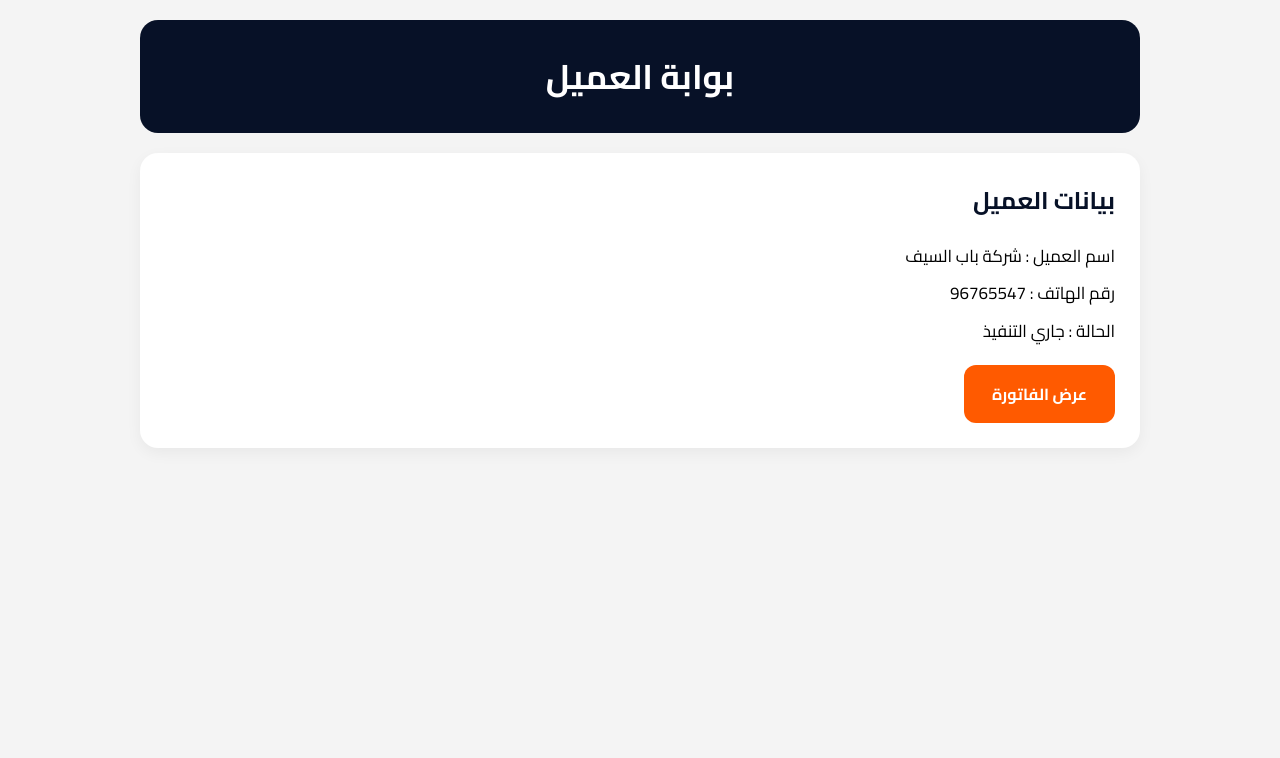
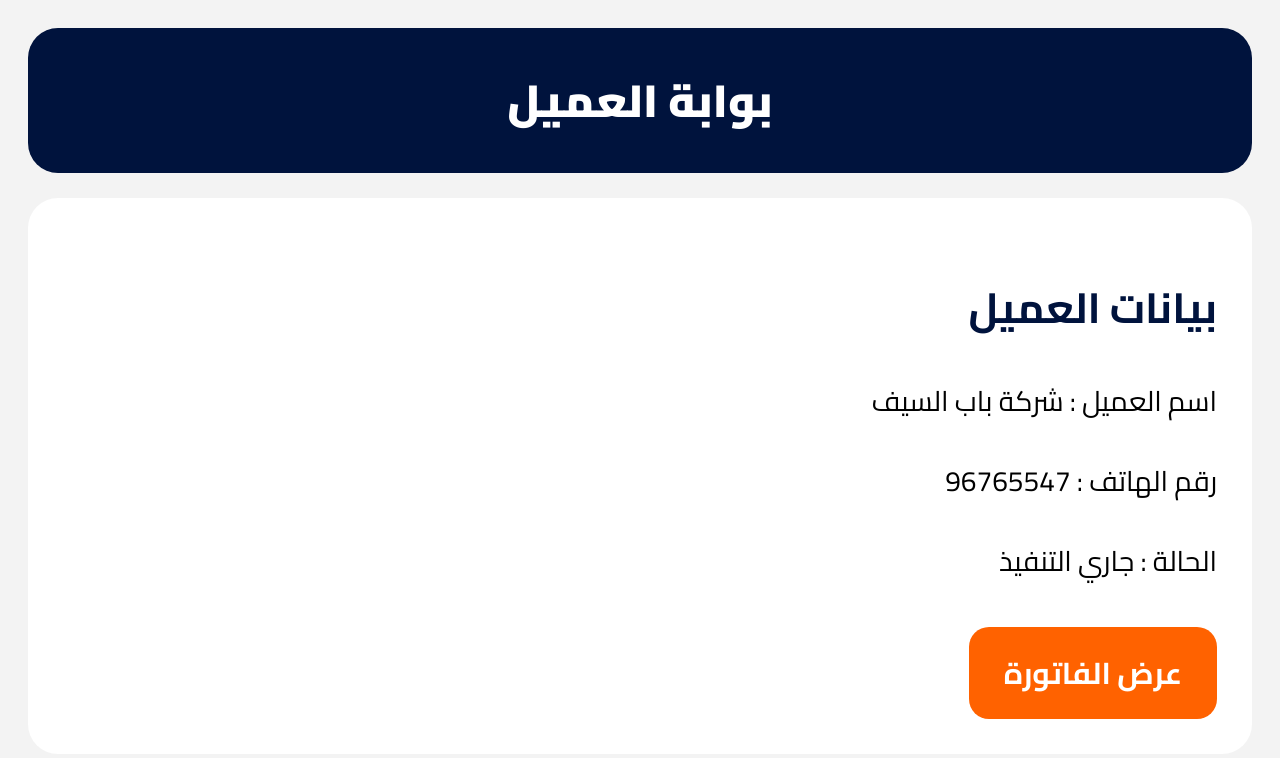
Before and after one commit to ibraazuz-kw/cnc-dashboard, a website: page public/client.html in a window 1280 px wide. Drawn offline with Linux system fonts and the light colour scheme.

Commit message:
Update client.html

```diff
--- a/public/client.html
+++ b/public/client.html
@@ -1,101 +1,84 @@
 <!DOCTYPE html>
 <html lang="ar" dir="rtl">
 <head>
+
 <meta charset="UTF-8">
 <meta name="viewport" content="width=device-width, initial-scale=1.0">
-<title>العميل</title>
+
+<title>بوابة العميل</title>
 
 <link href="https://fonts.googleapis.com/css2?family=Cairo:wght@400;600;700;900&display=swap" rel="stylesheet">
 
 <style>
 
-*{
-margin:0;
-padding:0;
-box-sizing:border-box;
+body{
 font-family:'Cairo',sans-serif;
-}
-
-body{
-background:#f4f4f4;
+background:#f3f3f3;
 padding:20px;
 }
 
-.container{
-max-width:1000px;
-margin:auto;
+.header{
+background:#00133d;
+color:#fff;
+padding:30px;
+text-align:center;
+font-size:45px;
+font-weight:900;
+border-radius:30px;
+margin-bottom:25px;
 }
 
-.top{
-background:#071127;
-color:#fff;
-padding:25px;
-border-radius:18px;
-margin-bottom:20px;
-text-align:center;
+.card{
+background:#fff;
+padding:35px;
+border-radius:30px;
 }
 
-.top h1{
-font-size:34px;
+h2{
+font-size:42px;
+margin-bottom:25px;
+color:#00133d;
 }
 
-.box{
-background:#fff;
-padding:25px;
-border-radius:18px;
-box-shadow:0 5px 15px rgba(0,0,0,.05);
-}
-
-.box h2{
+p{
+font-size:28px;
 margin-bottom:15px;
-color:#071127;
 }
 
 .btn{
 display:inline-block;
-background:#ff5a00;
+background:#ff6200;
 color:#fff;
-padding:14px 28px;
-border-radius:12px;
+padding:18px 35px;
+border-radius:20px;
 text-decoration:none;
+font-size:30px;
 font-weight:700;
-margin-top:15px;
-}
-
-.info{
-line-height:2.2;
-font-size:17px;
+margin-top:25px;
 }
 
 </style>
 </head>
+
 <body>
 
-<div class="container">
-
-<div class="top">
-<h1>بوابة العميل</h1>
+<div class="header">
+بوابة العميل
 </div>
 
-<div class="box">
+<div class="card">
 
 <h2>بيانات العميل</h2>
 
-<div class="info">
-اسم العميل : شركة باب السيف
-<br>
-رقم الهاتف : 96765547
-<br>
-الحالة : جاري التنفيذ
-</div>
+<p>اسم العميل : شركة باب السيف</p>
+<p>رقم الهاتف : 96765547</p>
+<p>الحالة : جاري التنفيذ</p>
 
-<a href="invoice.html" target="_blank" class="btn">
+<a href="invoice.html" class="btn">
 عرض الفاتورة
 </a>
 
 </div>
 
-</div>
-
 </body>
 </html>
```
